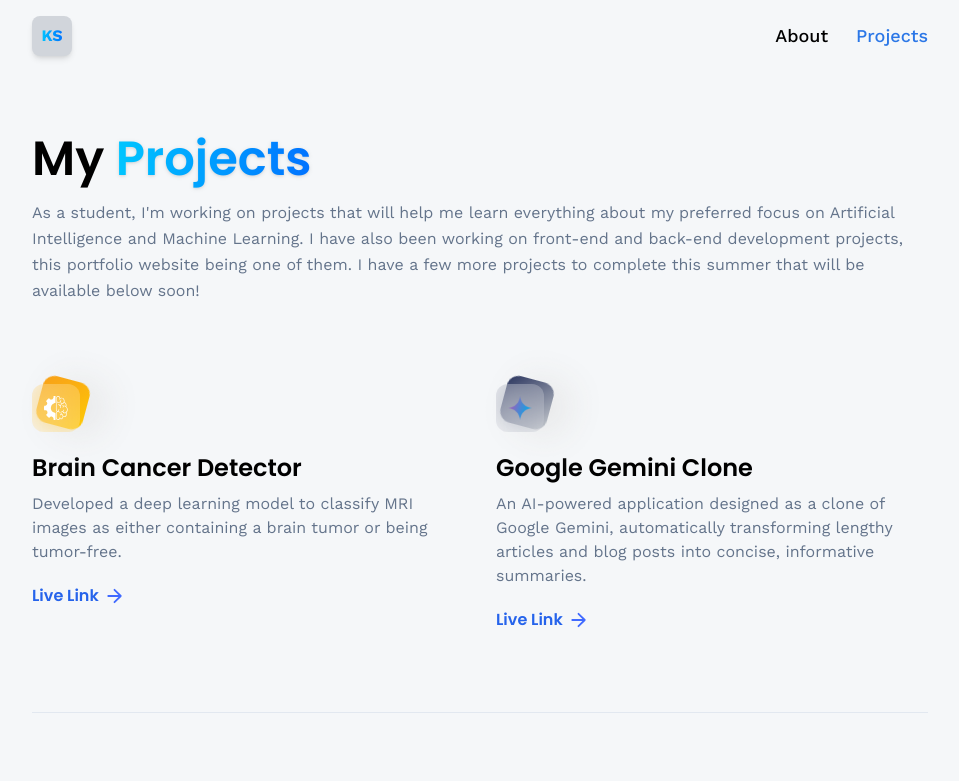
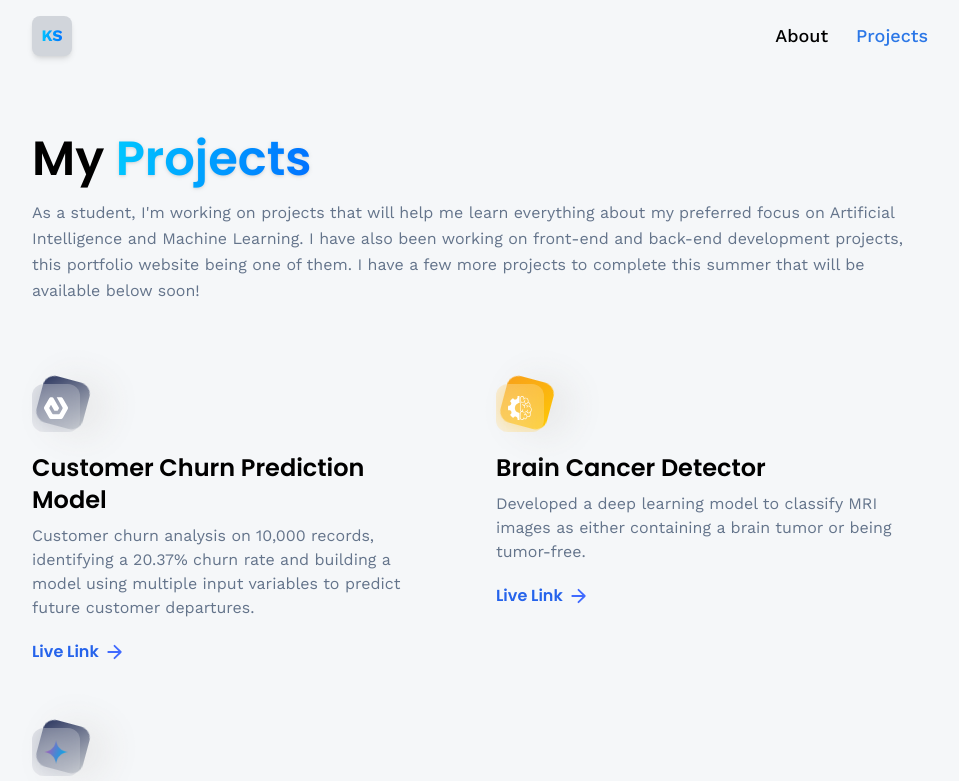
Before and after one commit to Khayyyem/deployment, a React (Vite) app: page /projects in a window 1280 px wide. Shown: the top 781 px of the page, without its empty margins (160-1119 px from the left). Built offline with nearby package versions, Linux system fonts and the light colour scheme; no server answers.

Commit message:
adding churn model

```diff
--- a/src/constants/index.js
+++ b/src/constants/index.js
@@ -130,7 +130,7 @@
         name: "GitHub",
         type: "Version Control",
     },
-   {
+ /*  {
         imageUrl: css,
         name: "CSS",
         type: "Frontend",
@@ -139,7 +139,7 @@
             imageUrl: html,
             name: "HTML",
             type: "Frontend",
-        },
+        },*/
 ];
 
 
@@ -245,14 +245,14 @@
         name: 'Full Stack Instagram Clone',
         description: 'Built a complete clone of Instagram, allowing users to share photos and connect with friends in a familiar social media environment.',
         link: 'https://github.com/adrianhajdin/social_media_app',
-    },
+    },*/
     {
         iconUrl: estate,
         theme: 'btn-back-black',
-        name: 'Real-Estate Application',
-        description: 'Developed a web application for real estate listings, facilitating property searches and connecting buyers with sellers.',
+        name: 'Customer Churn Prediction Model',
+        description: 'Customer churn analysis on 10,000 records, identifying a 20.37% churn rate and building a model using multiple input variables to predict future customer departures.',
         link: 'https://github.com/adrianhajdin/projects_realestate',
-    }*/,
+    },
     {
         iconUrl: summiz,
         theme: 'btn-back-yellow',
```
